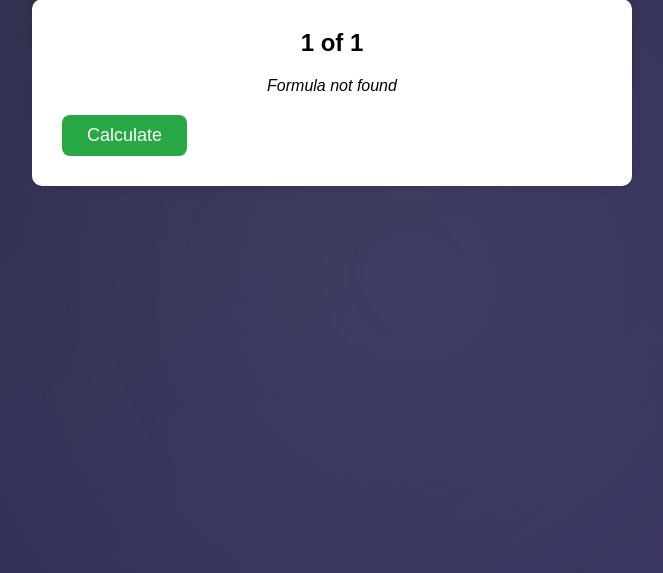
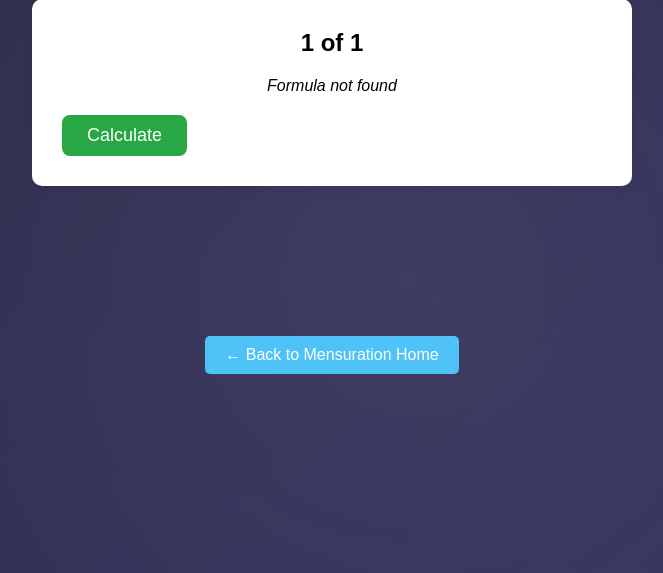
Before and after one commit to Srishanth-023/MATH--EXPO, a Flask app: page /men/calculator/1/1 in a window 1280 px wide. Shown: the part 171-744 px from the top of the page, without its empty margins (308-971 px from the left). Run offline with Flask 3, Linux system fonts and the light colour scheme.

Commit message:
mensuration updated

```diff
--- a/templates/men/calculator.html
+++ b/templates/men/calculator.html
@@ -133,4 +133,32 @@
     {% endif %}
 
 </div>
+
+<!-- Back Button -->
+<div class="back-button-container">
+    <a href="{{ url_for('mensuration.home') }}" class="back-button">
+        ← Back to Mensuration Home
+    </a>
+</div>
+
+<style>
+    .back-button-container {
+        text-align: center;
+        margin-top: 20px;
+    }
+
+    .back-button {
+        display: inline-block;
+        padding: 10px 20px;
+        background-color: #4fc3f7;
+        color: white;
+        text-decoration: none;
+        border-radius: 5px;
+        transition: background-color 0.3s;
+    }
+
+    .back-button:hover {
+        background-color: #3a9ec7;
+    }
+</style>
 {% endblock %}
```
